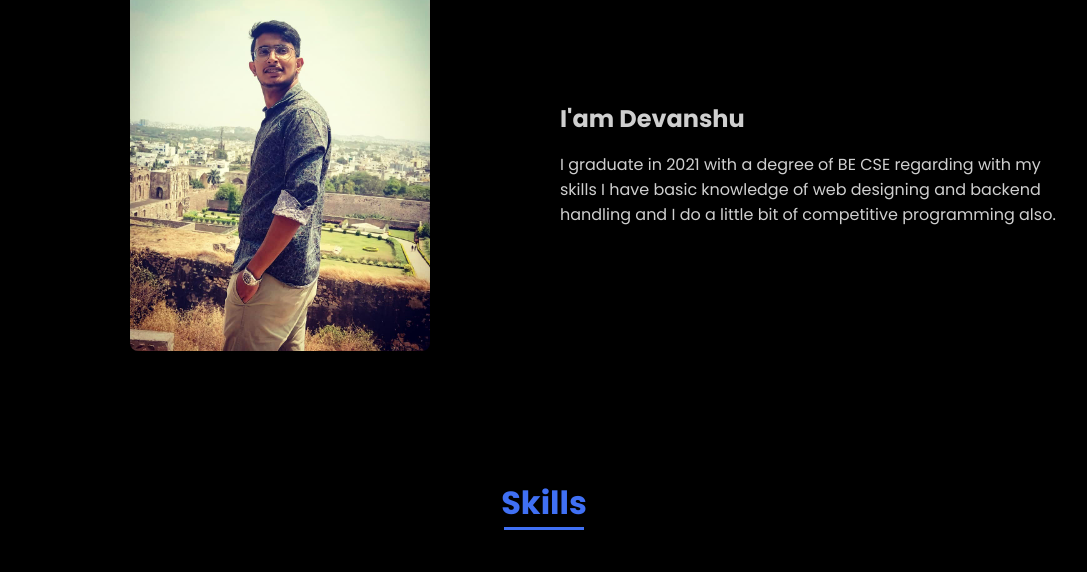
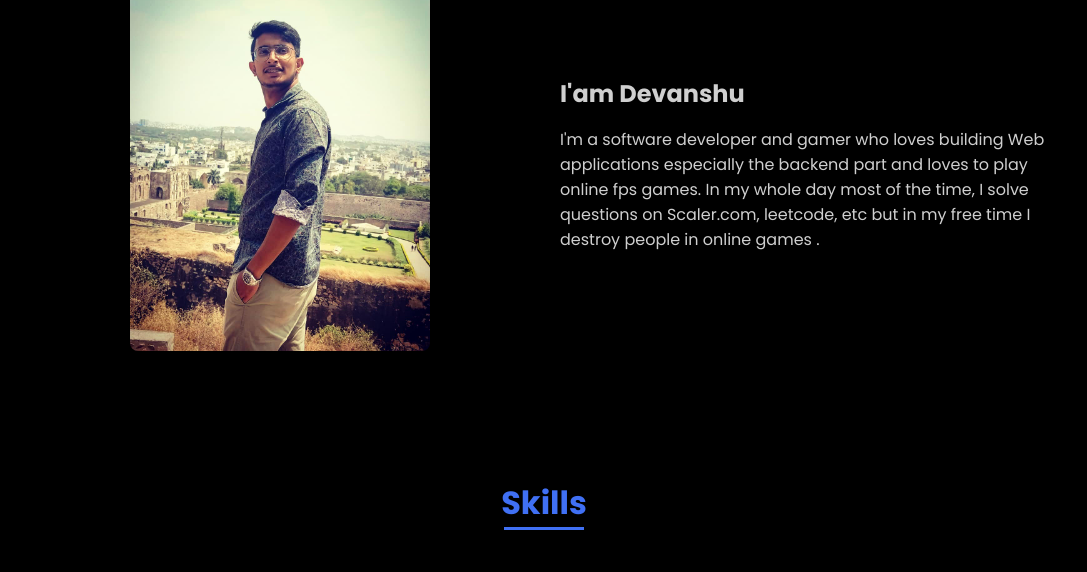
Before and after one commit to Devanshu269/Portfolio, a plain HTML site: page index.html in a window 1280 px wide. Shown: the part 1000-1572 px from the top of the page, without its empty margins (96-1183 px from the left). Drawn offline with nearby package versions, Linux system fonts and the light colour scheme.

Commit message:
Update index.html

```diff
--- a/index.html
+++ b/index.html
@@ -67,7 +67,7 @@
 
                     <div>
                         <h2 class="about__subtitle">I'am Devanshu</h2>
-                        <p class="about__text">I graduate in 2021 with a degree of BE CSE regarding with my skills I have basic knowledge of web designing and backend handling and I do a little bit of competitive programming also.</p>
+                        <p class="about__text">I'm a software developer and gamer who loves building Web applications especially the backend part and loves to play online fps games. In my whole day most of the time, I solve questions on Scaler.com, leetcode, etc but in my free time I destroy people in online games .</p>
                     </div>
                 </div>
             </section>
```
